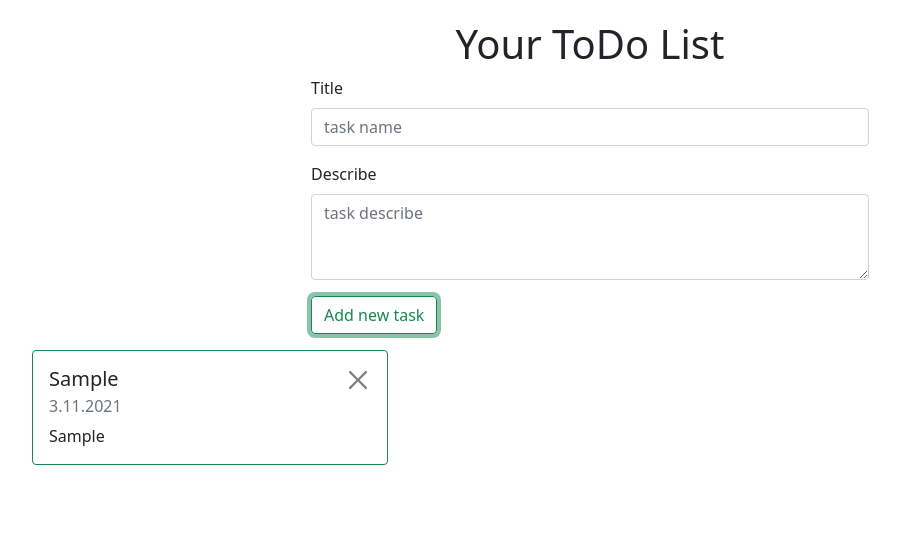
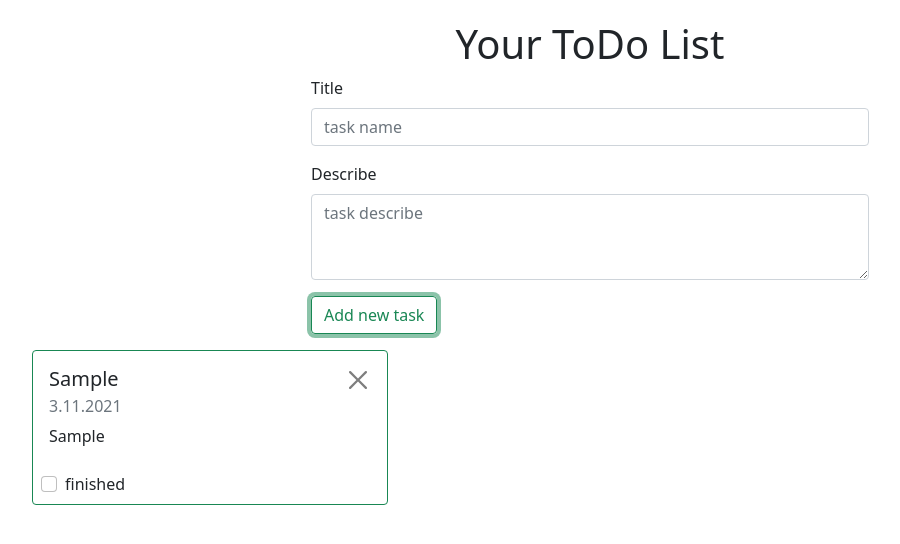
Before and after one commit to max-i-mys/todo-technorelly, a React (Create React App) app: page / in a window 1280 px wide. Both pictures are taken after typing "Sample", "Sample" into the empty fields and a click on the button "Add new task". Shown: the top 544 px of the page, without its empty margins (50-950 px from the left). Built offline with nearby package versions, Linux system fonts and the light colour scheme.

Commit message:
finished to update todos status

```diff
--- a/src/App.css
+++ b/src/App.css
@@ -9,6 +9,10 @@ body {
 .todo {
 	flex: 0 1 calc((100% / 3) - 1rem);
 }
+.finished {
+	text-decoration: line-through;
+	color: #ccc;
+}
 .todos-box {
 	gap: 1rem;
 	cursor: pointer;
--- a/src/components/TodoItem.jsx
+++ b/src/components/TodoItem.jsx
@@ -1,16 +1,12 @@
-import { Card, CloseButton } from 'react-bootstrap'
+import { Card, CloseButton, Form } from 'react-bootstrap'
 import { useDispatch } from 'react-redux'
 import { deleteTodo, updateTodo } from '../slicers/todosSlice'
 import { formatterDate } from '../utils/constants'
 export default function TodoItem({ todo }) {
 	const dispatch = useDispatch()
-	function handlerUpdate(e) {
-		e.preventDefault()
-		dispatch(updateTodo({ id: todo.id }))
-	}
 	return (
 		<>
-			<Card className="todo" border={todo.status ? 'success' : 'dark'} onContextMenu={handlerUpdate}>
+			<Card className={`todo ${todo.status ? '' : 'finished'}`} border={todo.status ? 'success' : 'danger'}>
 				<Card.Body>
 					<Card.Title className="d-flex justify-content-between">
 						{todo.title}
@@ -19,6 +15,13 @@ export default function TodoItem({ todo }) {
 					<Card.Subtitle className="mb-2 text-muted">{formatterDate.format(todo.id)}</Card.Subtitle>
 					<Card.Text>{todo.description}</Card.Text>
 				</Card.Body>
+				<Form.Check
+					onClick={() => dispatch(updateTodo({ id: todo.id }))}
+					type="checkbox"
+					label="finished"
+					className="m-2"
+					defaultChecked={todo.status ? false : true}
+				/>
 			</Card>
 		</>
 	)
```
